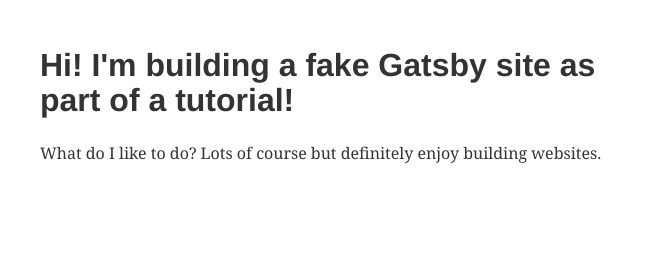
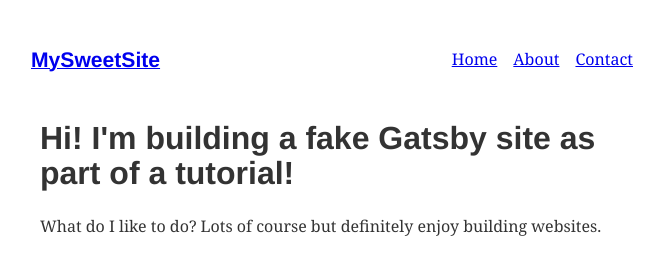
Before and after one commit to rbxlk/Gatsby.js-Tutorial, a Gatsby site in the folder tutorial-part-three/: page / in a window 1280 px wide. Shown: the whole page, without its empty margins (300-964 px from the left). Built offline with nearby package versions, Linux system fonts and the light colour scheme; Gatsby itself is replaced by a stand-in of ours.

Commit message:
Add layout component for global use

```diff
--- a/tutorial-part-three/src/components/layout.js
+++ b/tutorial-part-three/src/components/layout.js
@@ -1,8 +1,25 @@
 import React from "react"
+import { Link } from "gatsby"
+
+const ListLink = props => (
+  <li style={{ display: 'inline-block', marginRight: '1rem' }}>
+    <Link to={props.to}>{props.children}</Link>
+  </li>
+)
 
 export default function Layout({ children }) {
   return (
     <div style={{ margin: `3rem auto`, maxWidth: 650, padding: `0 1rem` }}>
+      <header style={{ marginBottom: '1.5rem' }}>
+        <Link to="/" style={{ textShadow: `none`, backgroundImage: `none` }}>
+          <h3 style={{ display: `inline` }}>MySweetSite</h3>
+        </Link>
+        <ul style={{ listStyle: 'none', float: 'right'}}>
+          <ListLink to="/">Home</ListLink>
+          <ListLink to="/about/">About</ListLink>
+          <ListLink to="/contact/">Contact</ListLink>
+        </ul>
+      </header>
       {children}
     </div>
   )
```
